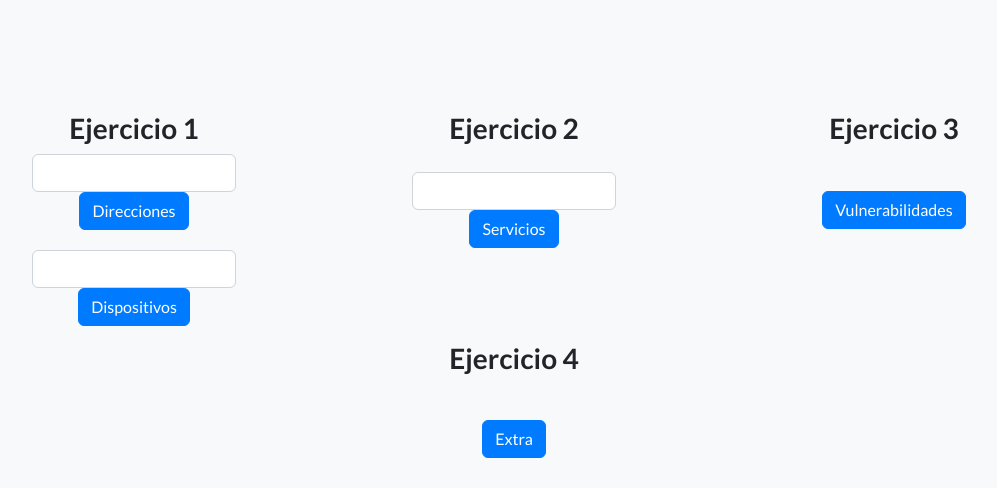
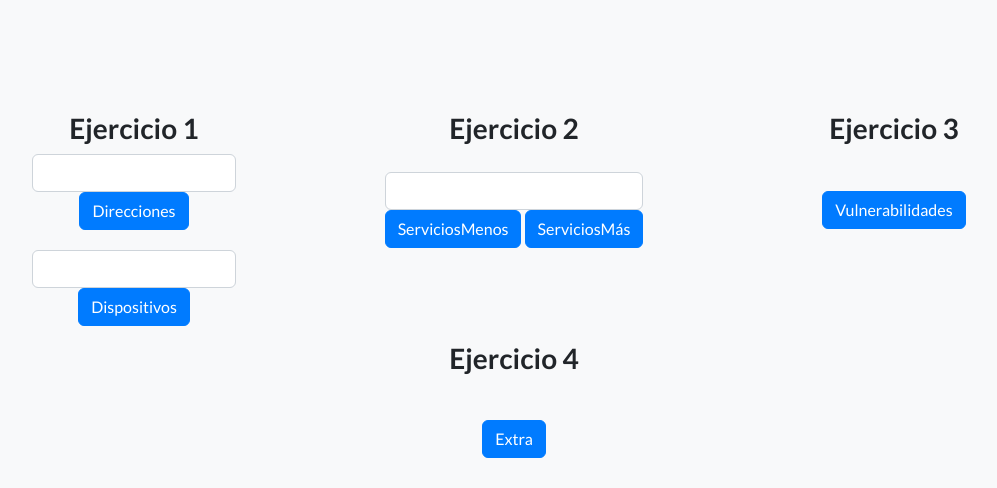
Before and after one commit to Diego-AltF4/Practica2_Sistemas_Informacion, a Flask app: page / in a window 1280 px wide. Shown: the part 56-544 px from the top of the page, without its empty margins (126-1123 px from the left). Run offline with Flask 3, Linux system fonts and the light colour scheme; some libraries are stand-ins or nearby versions.

Commit message:
Update index.html

```diff
--- a/src/templates/index.html
+++ b/src/templates/index.html
@@ -41,9 +41,10 @@
                     <div class="mx-auto features-icons-item mb-5 mb-lg-0 mb-lg-3">
                         <h3>Ejercicio 2</h3>
                         <div class="d-flex features-icons-icon">
-                            <form>
-                                <input class="form-control" type="text">
-                                <button class="btn btn-primary" type="button">Servicios</button>
+                            <form action="/servicios">
+                                <input class="form-control" type="number" name="servicios">
+                                <button class="btn btn-primary" type="submit" name="valorServicio" value="0">ServiciosMenos</button>
+                                <button class="btn btn-primary" type="submit" name="valorServicio" value="1">ServiciosMás</button>
                             </form>
                         </div>
                     </div>
```
